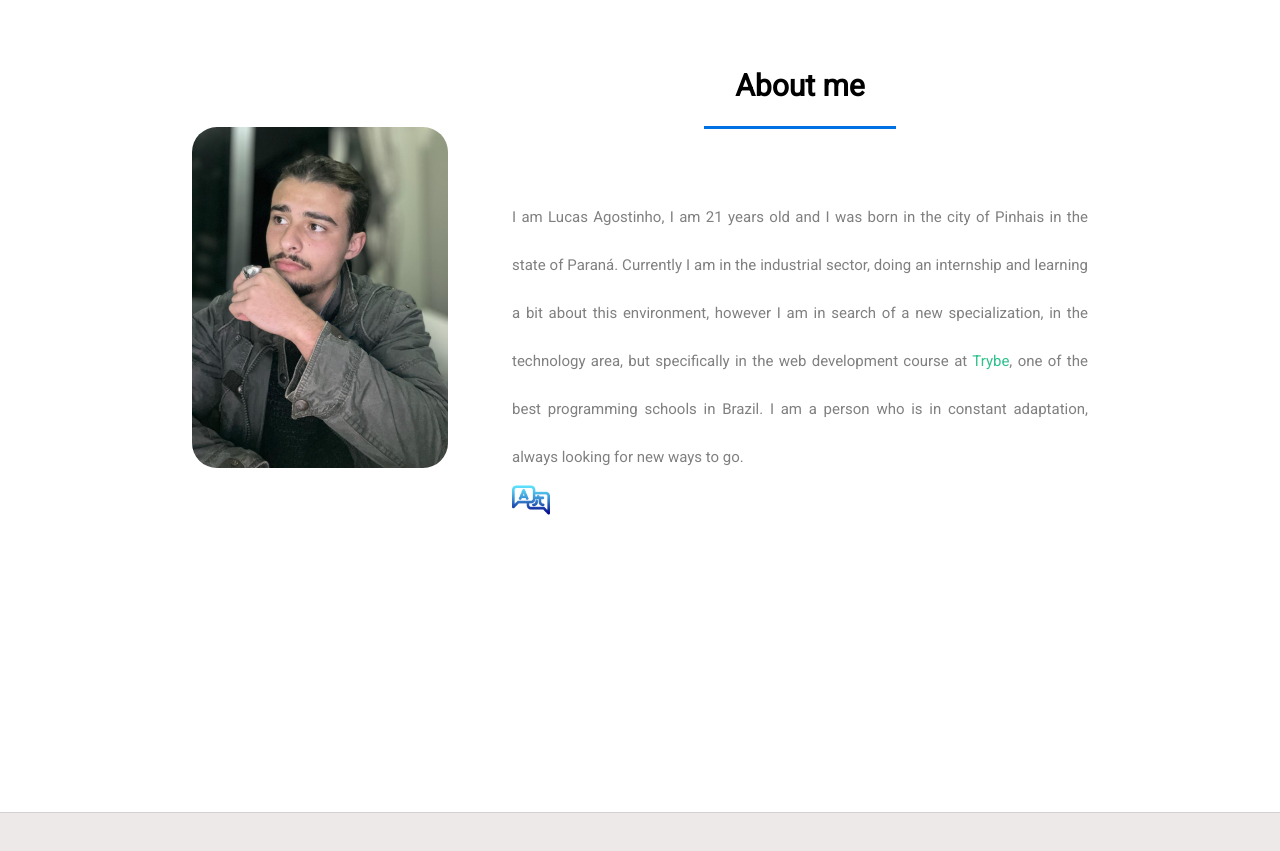
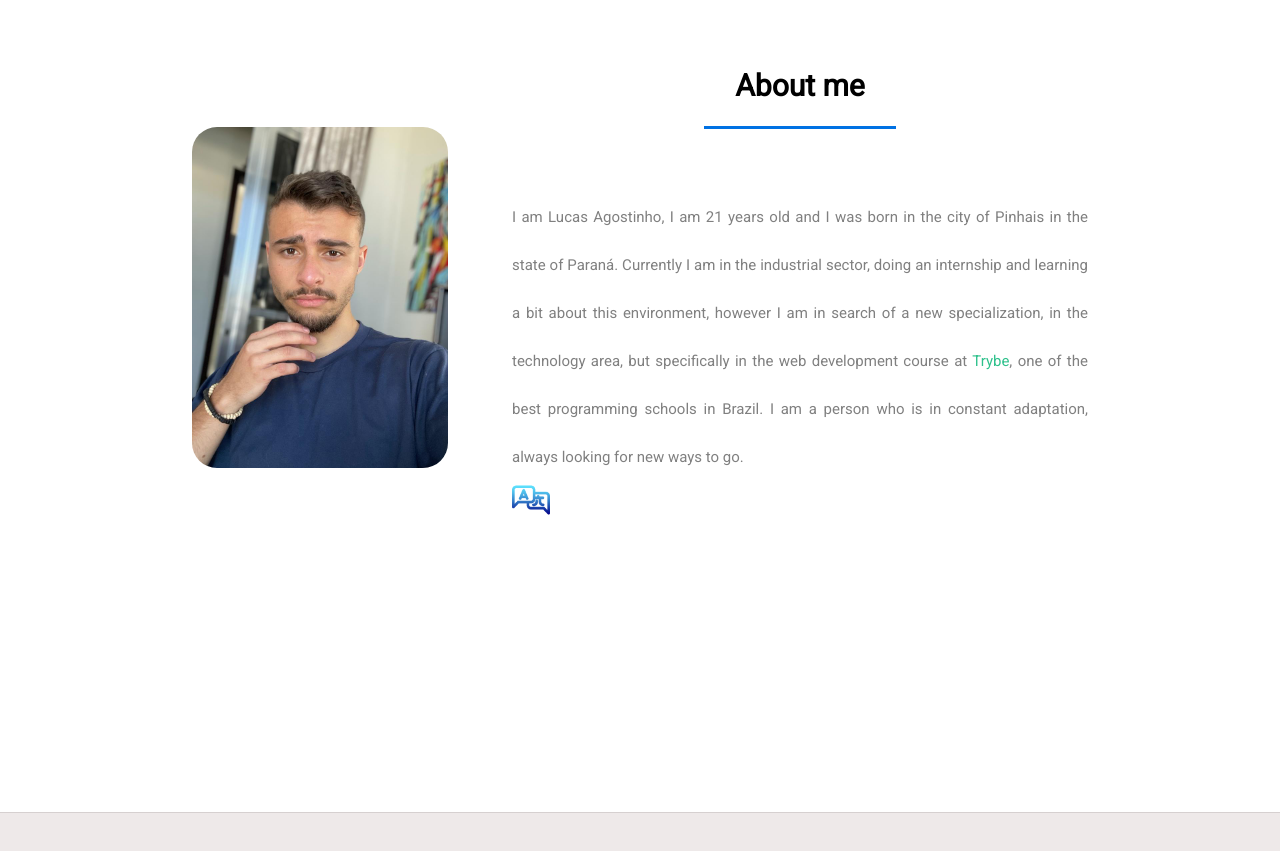
Before and after one commit to LucasBelgamann/my-portfolio, a React (Vite) app: page / in a window 1280 px wide. Shown: the part 900-1751 px from the top of the page. Built offline with nearby package versions, Linux system fonts and the light colour scheme.

Commit message:
foto de perfil

```diff
--- a/src/components/about/About.jsx
+++ b/src/components/about/About.jsx
@@ -1,5 +1,6 @@
 import React, { useState } from 'react'
 import about from './aboutME.jpeg';
+import lucas from './portLucas.jpeg'
 import './About.css';
 import translate from './translate.png'
 
@@ -14,7 +15,7 @@ export default function About() {
     <div>
       <div className='about' id="about-me">
         <div>
-            <img src={ about } alt="about" className='foto-about' />
+            <img src={ lucas } alt="about" className='foto-about' />
         </div>
         <div className='text-about'>
           <h1 className='title-about'>About me</h1>
```
Also changed, not shown: src/components/about/portLucas.jpeg (added).
